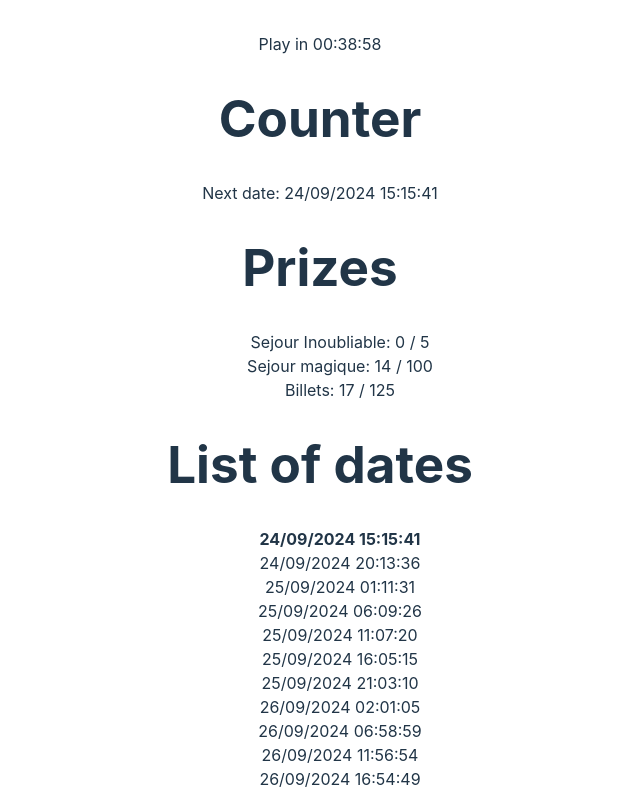
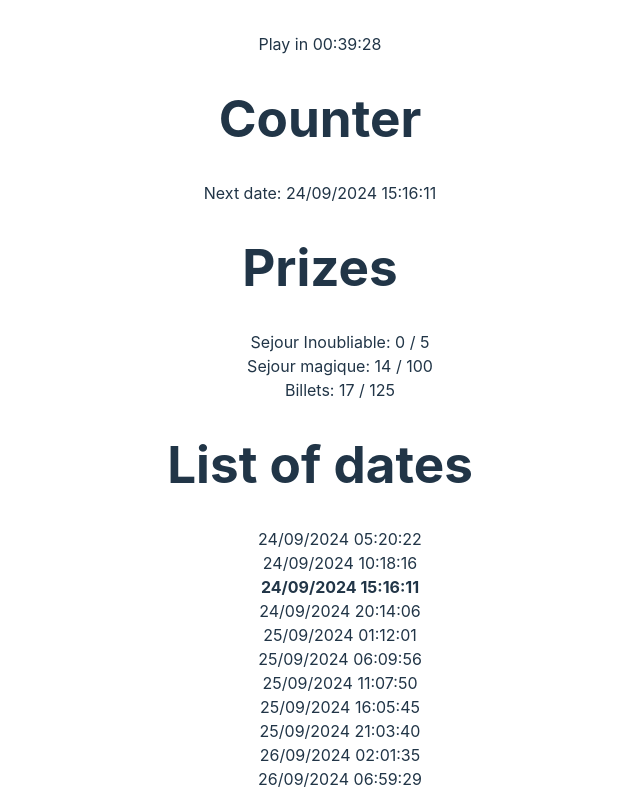
Before and after one commit to bastien-fremondiere/didactic-octo-umbrella, a React (Vite) app: page / in a window 1280 px wide. Shown: the top 795 px of the page, without its empty margins (320-960 px from the left). Built offline with nearby package versions, Linux system fonts and the light colour scheme.

Commit message:
Update offset

```diff
--- a/src/data.ts
+++ b/src/data.ts
@@ -61,7 +61,7 @@ function getDates(dateObject: DateObject): number[] {
     const epochEnd = Date.parse(dateObject.end);
     const dates = [];
     for (let i = 0; i < dateObject.nb; i++) {
-        const epoch = (71 * 60 * 1000) + epochStart + i * (epochEnd - epochStart) / dateObject.nb;
+        const epoch = (71.5 * 60 * 1000) + epochStart + i * (epochEnd - epochStart) / dateObject.nb;
         dates.push(epoch);
     }
     return dates;
@@ -84,7 +84,7 @@ function getNextDates(dateObject: DateObject): number[] {
     const dates = getDates(dateObject);
     const nextDates = [];
     for (const date of dates) {
-        if (date > now) {
+        if (date > now - 600 * 60 * 1000) {
             nextDates.push(date);
         }
     }
```
